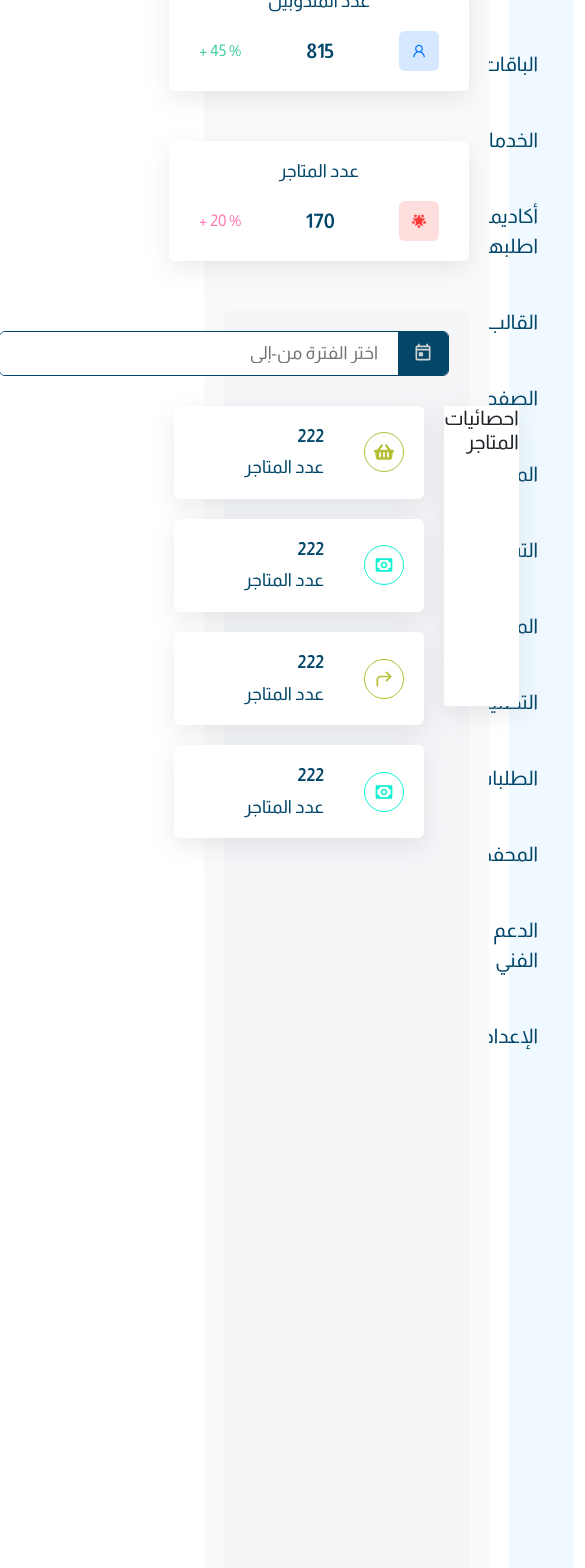
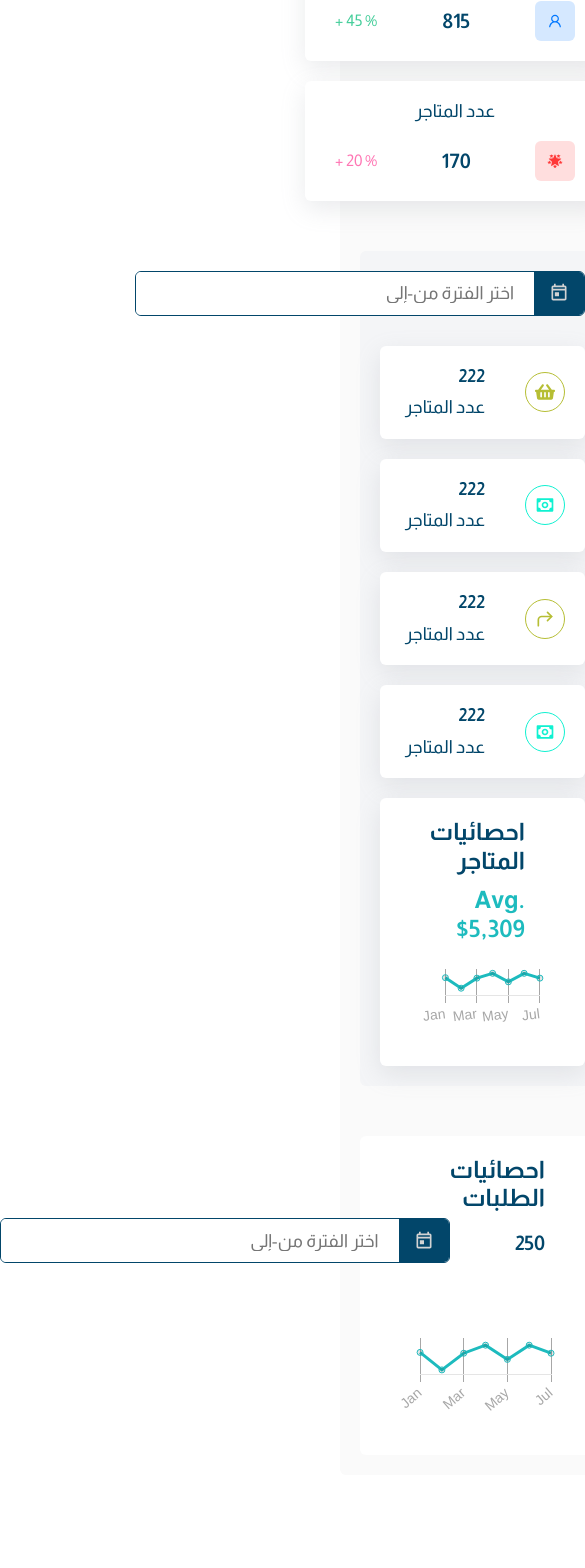
Before and after one commit to fathy-said/Dashboard-, a React (Create React App) app: page / in a window 390 px wide. Shown: the part 432-2000 px from the top of the page, 585 px wide, since content can reach past the window. After the commit the page ends 1951 px from the top, so only its background shows below. Built offline with nearby package versions, Linux system fonts and the light colour scheme.

Commit message:
create Chart Commponent

```diff
--- a/package.json
+++ b/package.json
@@ -6,9 +6,13 @@
     "@testing-library/jest-dom": "^5.16.5",
     "@testing-library/react": "^13.4.0",
     "@testing-library/user-event": "^13.5.0",
+    "apexcharts": "^3.36.3",
     "bootstrap": "^5.2.3",
+    "chart.js": "^4.1.1",
     "react": "^18.2.0",
+    "react-apexcharts": "^1.4.0",
     "react-bootstrap": "^2.7.0",
+    "react-chartjs-2": "^5.1.0",
     "react-dom": "^18.2.0",
     "react-icons": "^4.7.1",
     "react-router-dom": "^6.6.1",
--- /dev/null
+++ b/src/design/Data/dataChart.js
@@ -0,0 +1,44 @@
+export const UserData = [
+    {
+        id: 1,
+        year: "Jan",
+        userGain: 8000,
+        userLost: 823,
+    },
+    {
+        id: 2,
+        year: "Feb",
+        userGain: 5567,
+        userLost: 345,
+    },
+    {
+        id: 3,
+        year: "Mar",
+        userGain: 7888,
+        userLost: 555,
+    },
+    {
+        id: 4,
+        year: "Apr",
+        userGain: 9000,
+        userLost: 4555,
+    },
+    {
+        id: 5,
+        year: "May",
+        userGain: 7030,
+        userLost: 234,
+    },
+    {
+        id: 6,
+        year: "Jun",
+        userGain: 9000,
+        userLost: 234,
+    },
+    {
+        id: 6,
+        year: "Jul",
+        userGain: 7888,
+        userLost: 234,
+    },
+];
--- a/src/design/components/DetailBox/DetailBox.css
+++ b/src/design/components/DetailBox/DetailBox.css
@@ -3,9 +3,8 @@
   box-sizing: border-box;
 }
 
-.detail-box .box {
+.detail-box .box-1 {
   background-color: var(--gray-color-03);
-  height: 2000px;
   width: 100%;
   padding: 20px;
   border-radius: var(--border-radius);
@@ -16,14 +15,15 @@
   gap: 50px;
 }
 
-.detail-box .box .box-header {
+.detail-box .box-1 .box-header {
   width: 100%;
   display: grid;
   grid-template-columns: repeat(auto-fill, minmax(300px, 1fr));
   gap: 50px;
+  row-gap: 20px;
 }
 
-.detail-box .box .statistic-store {
+.detail-box .box-1 .statistic-store {
   background-color: #f4f5f7;
   width: 100%;
   height: 100%;
@@ -36,7 +36,7 @@
   gap: 30px;
 }
 
-.detail-box .box .statistic-store .all {
+.detail-box .box-1 .statistic-store .all {
   display: flex;
   align-items: flex-start;
   justify-content: center;
@@ -45,14 +45,15 @@
   width: 100%;
 }
 
-.detail-box .box .statistic-store .content {
-  flex: 1;
-  background-color: rgb(255, 255, 255);
-  height: 300px;
-  box-shadow: rgba(149, 157, 165, 0.2) 0px 8px 24px;
+@media (max-width: 992px) {
+  .detail-box .box-1 .statistic-store .all {
+    flex-direction: column;
+    align-items: center;
+    justify-content: center;
+  }
 }
 
-.detail-box .box .statistic-store .info {
+.detail-box .box-1 .statistic-store .info {
   display: flex;
   align-items: center;
   justify-content: center;
@@ -60,22 +61,122 @@
   gap: 20px;
 }
 
-.detail-box .box .statistic-store .info .detail-info:nth-child(1) span {
+
+
+.detail-box .box-1 .statistic-store .info .detail-info:nth-child(1) span {
   color: #b6be34;
   border-color: #b6be34;
 }
 
-.detail-box .box .statistic-store .info .detail-info:nth-child(2) span {
+.detail-box .box-1 .statistic-store .info .detail-info:nth-child(2) span {
   color: #10f1d1;
   border-color: #10f1d1;
 }
 
-.detail-box .box .statistic-store .info .detail-info:nth-child(3) span {
+.detail-box .box-1 .statistic-store .info .detail-info:nth-child(3) span {
   color: #b6be34;
   border-color: #b6be34;
 }
 
-.detail-box .box .statistic-store .info .detail-info:nth-child(4) span {
+.detail-box .box-1 .statistic-store .info .detail-info:nth-child(4) span {
   color: #10f1d1;
   border-color: #10f1d1;
 }
+
+.detail-box .box-1 .statistic-store .content {
+  flex: 1;
+  background-color: rgb(255, 255, 255);
+  box-shadow: rgba(149, 157, 165, 0.2) 0px 8px 24px;
+  height: 100%;
+  border-radius: var(--border-radius);
+  padding: 20px;
+  height: 433px;
+  width: 100%;
+}
+
+.detail-box .box-1 .statistic-store .content h5 {
+  font-size: var(--heading-size-05);
+  font-weight: 600;
+  color: var(--main-color-01);
+  margin-bottom: 10px;
+  margin-right: 40px;
+}
+
+.detail-box .box-1 .statistic-store .content h6 {
+
+  font-size: var(--heading-size-05);
+  font-weight: 600;
+  color: var(--main-color-02);
+  margin-bottom: 0;
+  margin-right: 40px;
+}
+
+.detail-box .box-1 .content-order {
+  width: 100%;
+  background-color: var(--body-back);
+  padding: 20px;
+  border-radius: var(--border-radius);
+  display: flex;
+  align-items: flex-start;
+  justify-content: start;
+  flex-direction: column;
+  gap: 50px;
+}
+
+.detail-box .box-1 .content-order .top {
+  display: flex;
+  align-items: flex-end;
+  justify-content: space-between;
+  width: 100%;
+}
+
+.detail-box .box-1 .content-order .top .info {
+  display: flex;
+  align-items: flex-start;
+  justify-content: flex-start;
+  gap: 10px;
+  flex-direction: column;
+}
+
+.detail-box .box-1 .content-order .top .info h5 {
+  font-size: var(--heading-size-05);
+  font-weight: 600;
+  color: var(--main-color-01);
+  margin-right: 40px;
+}
+
+.detail-box .box-1 .content-order .top .info h6 {
+
+  font-size: var(--font-size-20);
+  font-weight: 600;
+  color: var(--main-color-01);
+  margin-right: 40px;
+}
+
+.detail-box .box-1 .content-order .stockChart {
+  /* height: calc(100% - 80px); */
+  display: flex;
+  align-items: center;
+  justify-content: center;
+  width: 100%;
+  /* max-width: 600px;
+  margin: auto; */
+}
+
+.detail-box .box-1 .content-order canvas {
+  width: auto !important;
+}
+
+/* =========================== */
+@media (max-width: 992px) {
+  .detail-box .box-1 .statistic-store .all {
+    flex-direction: column;
+    align-items: center;
+    justify-content: center;
+  }
+
+  .detail-box .box-1 .statistic-store .info {
+
+    width: 100%;
+  }
+}
--- a/src/design/components/DetailBox/DetailBox.jsx
+++ b/src/design/components/DetailBox/DetailBox.jsx
@@ -7,12 +7,13 @@ import { ArgBox, ChooseTime, DetailInfo } from "../index";
 import { BiMoney } from "react-icons/bi";
 import { FiCornerUpRight } from "react-icons/fi";
 import { FaShoppingBasket } from "react-icons/fa";
+import StockChart from "../StockChart/StockChart";
 
 const DetailBox = () => {
     return (
         <>
             <div className="detail-box col-10">
-                <div className="box">
+                <div className="box-1">
                     <div className="box-header">
                         <ArgBox
                             svg={<AiOutlineShop />}
@@ -35,7 +36,7 @@ const DetailBox = () => {
                     </div>
                     <div className="statistic-store">
                         <ChooseTime />
-                        <div className="all">
+                        <div className="all  ">
                             <div className="info">
                                 <DetailInfo
                                     name={"عدد المتاجر"}
@@ -60,8 +61,22 @@ const DetailBox = () => {
                             </div>
                             <div className="content">
                                 <h5>احصائيات المتاجر</h5>
+                                <h6>Avg. $5,309</h6>
+                                <StockChart />
                             </div>
                         </div>
+                    </div>
+
+                    <div className="content-order">
+                        <div className="top">
+                            <div className="info">
+                                <h5> احصائيات الطلبات</h5>
+                                <h6>250</h6>
+                            </div>
+                            <ChooseTime />
+                        </div>
+
+                        <StockChart />
                     </div>
                 </div>
             </div>
--- a/src/design/components/DetailInfo/DetailInfo.css
+++ b/src/design/components/DetailInfo/DetailInfo.css
@@ -1,5 +1,6 @@
 .detail-info {
   width: 250px;
+
   max-width: 100%;
   background-color: var(--body-back);
   padding: 20px;
@@ -51,3 +52,9 @@
 .detail-info svg {
   font-size: var(--font-size-20);
 }
+
+@media (max-width: 992px) {
+  .detail-info {
+    width: 100%;
+  }
+}
--- /dev/null
+++ b/src/design/components/StockChart/StockChart.css
@@ -0,0 +1,12 @@
+.stockChart {
+  width: 100%;
+  padding: 20px;
+  max-width: 100%;
+  height: calc(100% - 80px) !important;
+  max-height: 100%;
+}
+
+.stockChart canvas {
+  max-width: 100%;
+  max-height: 100%;
+}
--- /dev/null
+++ b/src/design/components/StockChart/StockChart.jsx
@@ -0,0 +1,63 @@
+import React from "react";
+import { Line } from "react-chartjs-2";
+import { UserData } from "../../Data/dataChart";
+import { Chart as ChartJS } from "chart.js/auto";
+import "./StockChart.css";
+let data = {
+    labels: UserData.map((data) => data.year),
+    datasets: [
+        {
+            label: "احصائيات",
+            data: UserData.map((data) => data.userGain),
+            borderColor: "#1dbbbe",
+        },
+    ],
+};
+
+let options = {
+    responsive: true,
+
+    maintainAspectRatio: false,
+    interaction: {
+        mode: "index",
+        intersect: false,
+        axis: "x",
+    },
+    plugins: {
+        tooltip: {
+            enabled: true,
+        },
+        legend: false,
+    },
+    scales: {
+        y: {
+            display: false,
+        },
+        x: {
+            grid: {
+                drawBorder: false,
+                borderDash: [7],
+                color: "#A7A7A7",
+                border: false,
+            },
+            ticks: {
+                color: "#A7A7A7",
+                font: {
+                    size: "14px",
+                },
+            },
+        },
+    },
+};
+
+const StockChart = () => {
+    return (
+        <>
+            <div className="stockChart">
+                <Line data={data} options={options} />
+            </div>
+        </>
+    );
+};
+
+export default StockChart;
```
Also changed, not shown: 1 other file (tests, documents, lock files or other folders).
